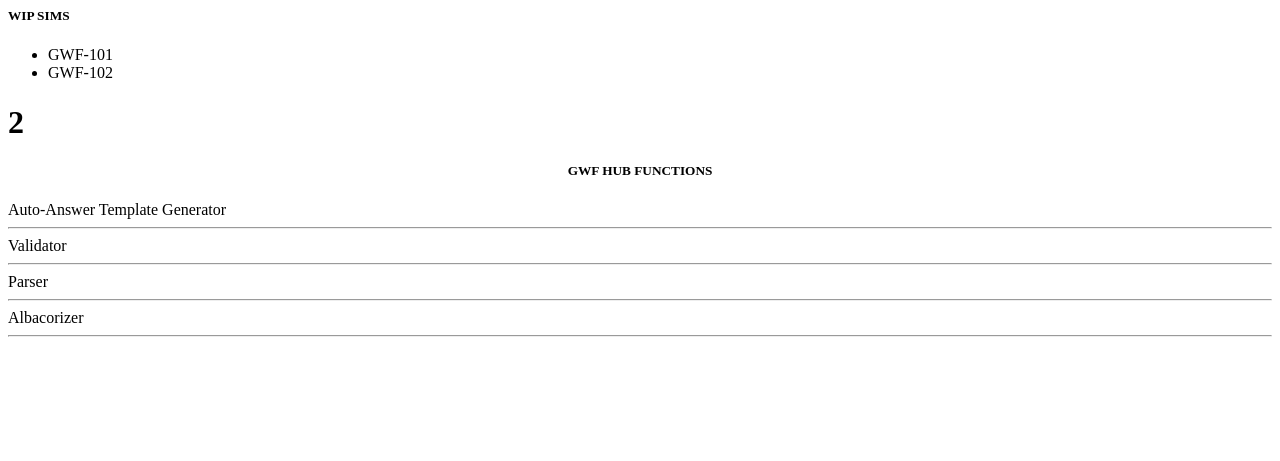
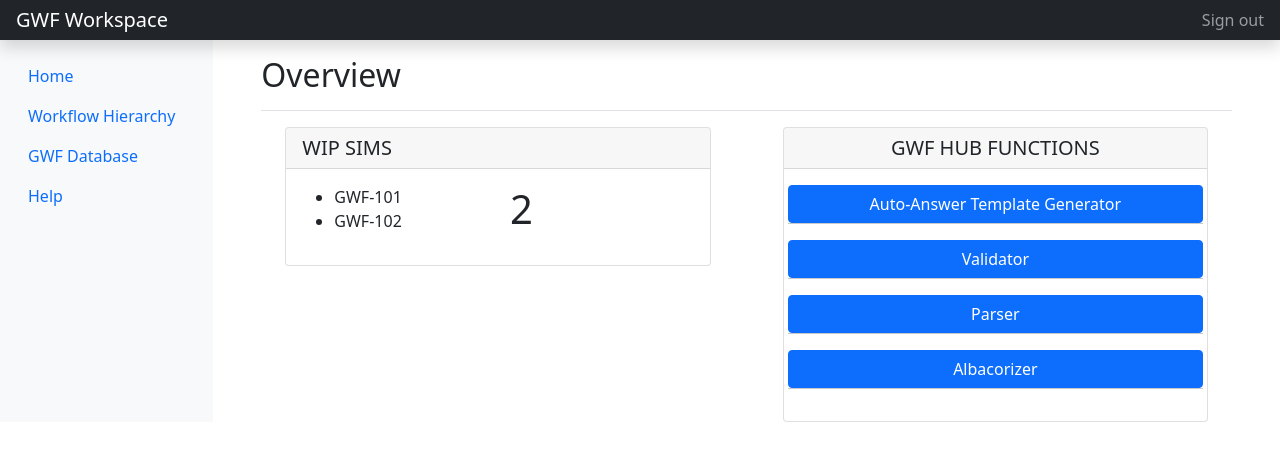
Before and after one commit to MarcoOrtiz90/gwf_hub_repo, a Django app: template gwf_hub/templates/overview.html in a window 1280 px wide. Shown: the top 461 px of the page. Run offline with Django 3.2, Linux system fonts and the light colour scheme; the template is opened without the code that fills it, so the values that code supplies are empty.

Commit message:
updates to layout

```diff
--- a/gwf_hub/overview/views.py
+++ b/gwf_hub/overview/views.py
@@ -4,7 +4,7 @@ from django.http import HttpResponse
 # Create your views here.
 
 def overview(response):
-    return render(response, "base.html", {})
+    return render(response, "overview.html", {})
 
 def database(response):
     return HttpResponse("<h1>this is GWF Database</h1>")
--- a/gwf_hub/templates/base.html
+++ b/gwf_hub/templates/base.html
@@ -54,10 +54,9 @@
           </nav>
 
           <main class="col-md-9 ms-sm-auto col-lg-10 px-md-4 main">
-            <div class="d-flex justify-content-between flex-wrap flex-md-nowrap align-items-center pt-3 pb-2 mb-3 border-bottom">
-              <h1 class="h2">Overview</h1>
-            </div>
-            {% include 'overview.html' %}
+            {% block content %}
+
+            {% endblock content %}
           </main>
         </div>
       </div>
--- a/gwf_hub/templates/overview.html
+++ b/gwf_hub/templates/overview.html
@@ -1,4 +1,9 @@
+{% extends 'base.html' %}
+{% block content%}
 <div class="container-fluid">
+    <div class="d-flex justify-content-between flex-wrap flex-md-nowrap align-items-center pt-3 pb-2 mb-3 border-bottom">
+        <h1 class="h2">Overview</h1>
+      </div>
 	<div class="row">
 		<div class="col-md-6">
             <div class="container-fluid" id='wip-sims'>
@@ -13,7 +18,7 @@
                                 </ul>
                             </div>
                             <div class="col-md-6">
-                                <h1>2</h1>
+                                <h1 style="text-align:left">2</h1>
                             </div>
                         </div>
                     </div>
@@ -41,3 +46,4 @@
 		</div>
 	</div>
 </div>
+{% endblock content %}
```
